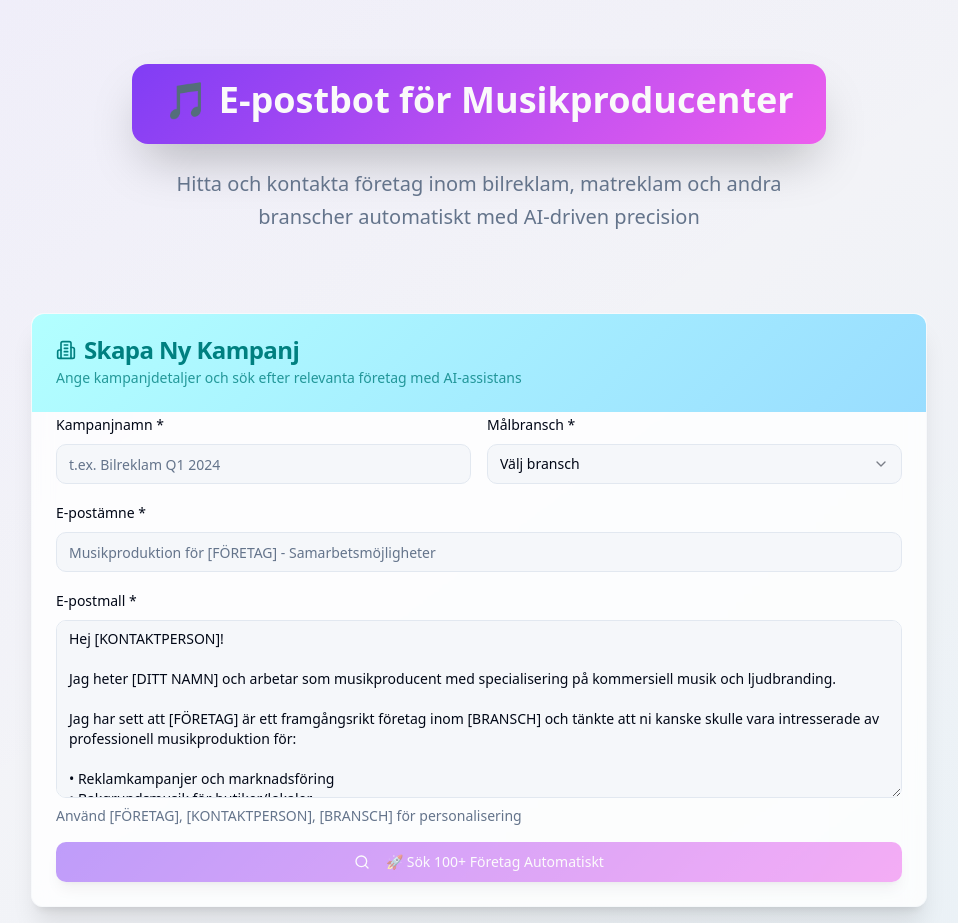
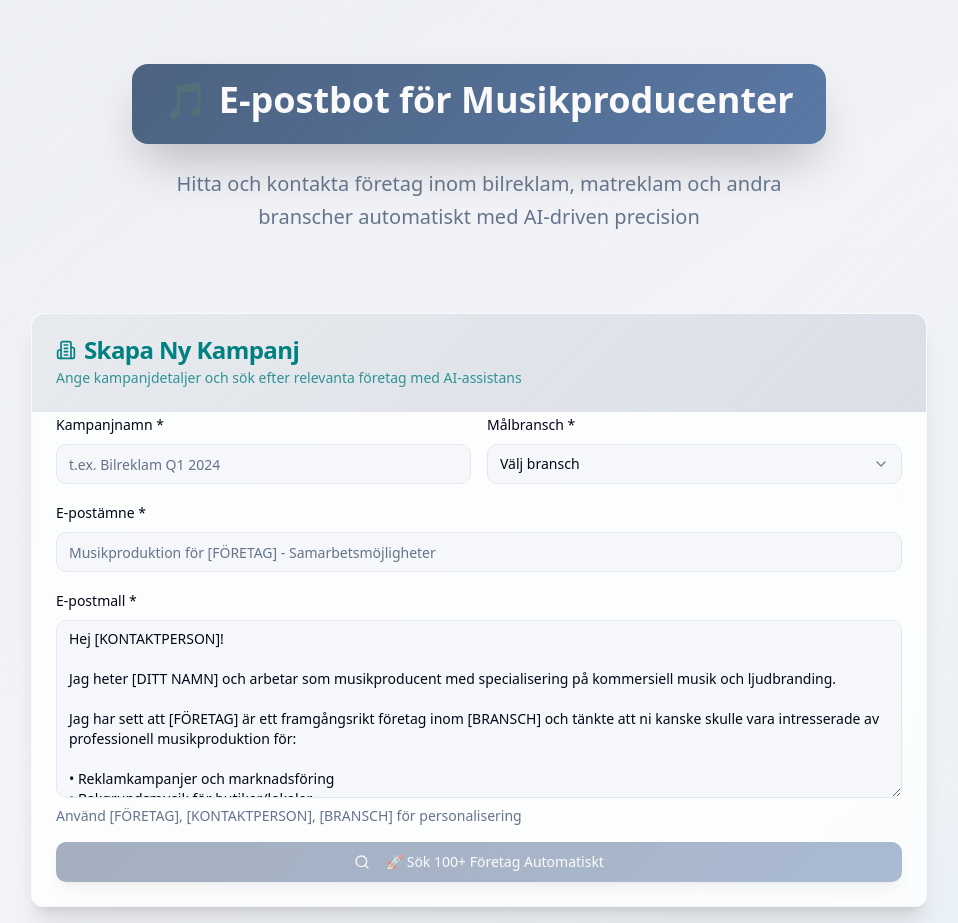
Before and after one commit to TobiasBurman/melody-mail-bot, a React (Vite) app: page / in a window 1280 px wide. Shown: the whole page, without its empty margins (161-1119 px from the left). Built offline with nearby package versions, Linux system fonts and the light colour scheme.

Commit message:
Change purple to minimalist

```diff
--- a/src/index.css
+++ b/src/index.css
@@ -17,11 +17,11 @@ All colors MUST be HSL.
     --popover: 0 0% 100%;
     --popover-foreground: 222.2 84% 4.9%;
 
-    --primary: 262 90% 60%;
+    --primary: 215 25% 40%;
     --primary-foreground: 0 0% 98%;
 
-    --secondary: 270 50% 94%;
-    --secondary-foreground: 262 80% 30%;
+    --secondary: 215 15% 92%;
+    --secondary-foreground: 215 25% 25%;
 
     --muted: 240 20% 95%;
     --muted-foreground: 215.4 16.3% 46.9%;
@@ -34,13 +34,13 @@ All colors MUST be HSL.
 
     --border: 214.3 31.8% 91.4%;
     --input: 214.3 31.8% 91.4%;
-    --ring: 262 90% 60%;
+    --ring: 215 25% 40%;
 
     --radius: 0.75rem;
 
     /* Gradients and special effects */
-    --gradient-primary: linear-gradient(135deg, hsl(262 90% 60%), hsl(300 80% 65%));
-    --gradient-secondary: linear-gradient(135deg, hsl(180 100% 85%), hsl(200 100% 80%));
+    --gradient-primary: linear-gradient(135deg, hsl(215 25% 40%), hsl(215 30% 50%));
+    --gradient-secondary: linear-gradient(135deg, hsl(215 15% 92%), hsl(220 20% 88%));
     --gradient-background: linear-gradient(135deg, hsl(220 30% 97%), hsl(240 20% 95%));
     --gradient-card: linear-gradient(145deg, hsl(0 0% 100%), hsl(240 20% 98%));
 
@@ -64,7 +64,7 @@ All colors MUST be HSL.
     --popover: 225 15% 10%;
     --popover-foreground: 210 40% 98%;
 
-    --primary: 262 90% 70%;
+    --primary: 215 30% 60%;
     --primary-foreground: 225 15% 8%;
 
     --secondary: 225 10% 15%;
@@ -81,11 +81,11 @@ All colors MUST be HSL.
 
     --border: 225 10% 20%;
     --input: 225 10% 20%;
-    --ring: 262 90% 70%;
+    --ring: 215 30% 60%;
 
     /* Dark mode gradients */
-    --gradient-primary: linear-gradient(135deg, hsl(262 90% 70%), hsl(300 80% 75%));
-    --gradient-secondary: linear-gradient(135deg, hsl(180 100% 70%), hsl(200 100% 75%));
+    --gradient-primary: linear-gradient(135deg, hsl(215 30% 60%), hsl(215 35% 65%));
+    --gradient-secondary: linear-gradient(135deg, hsl(225 10% 15%), hsl(225 10% 20%));
     --gradient-background: linear-gradient(135deg, hsl(225 15% 8%), hsl(240 20% 12%));
     --gradient-card: linear-gradient(145deg, hsl(225 15% 10%), hsl(225 10% 15%));
 
```
